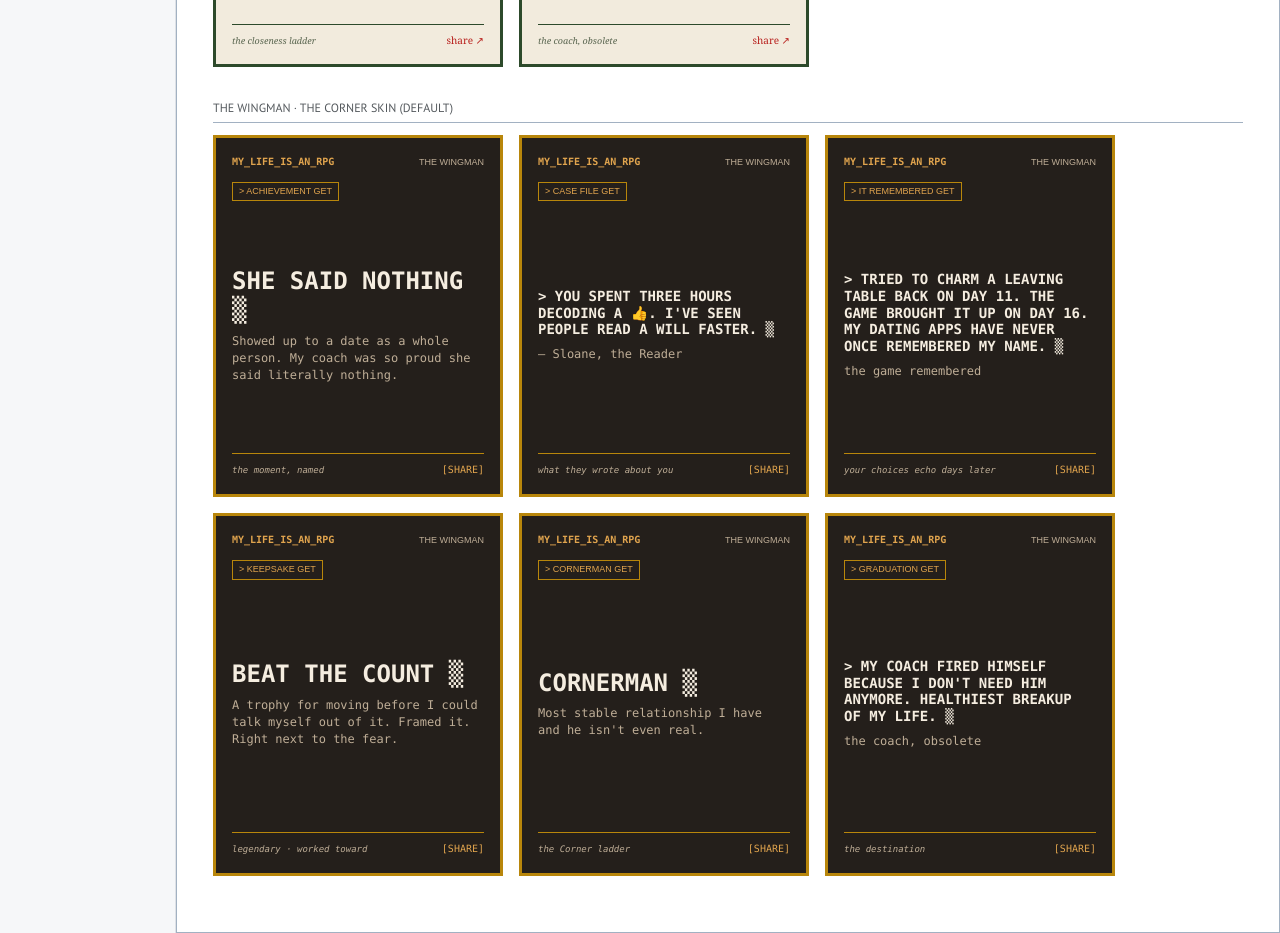
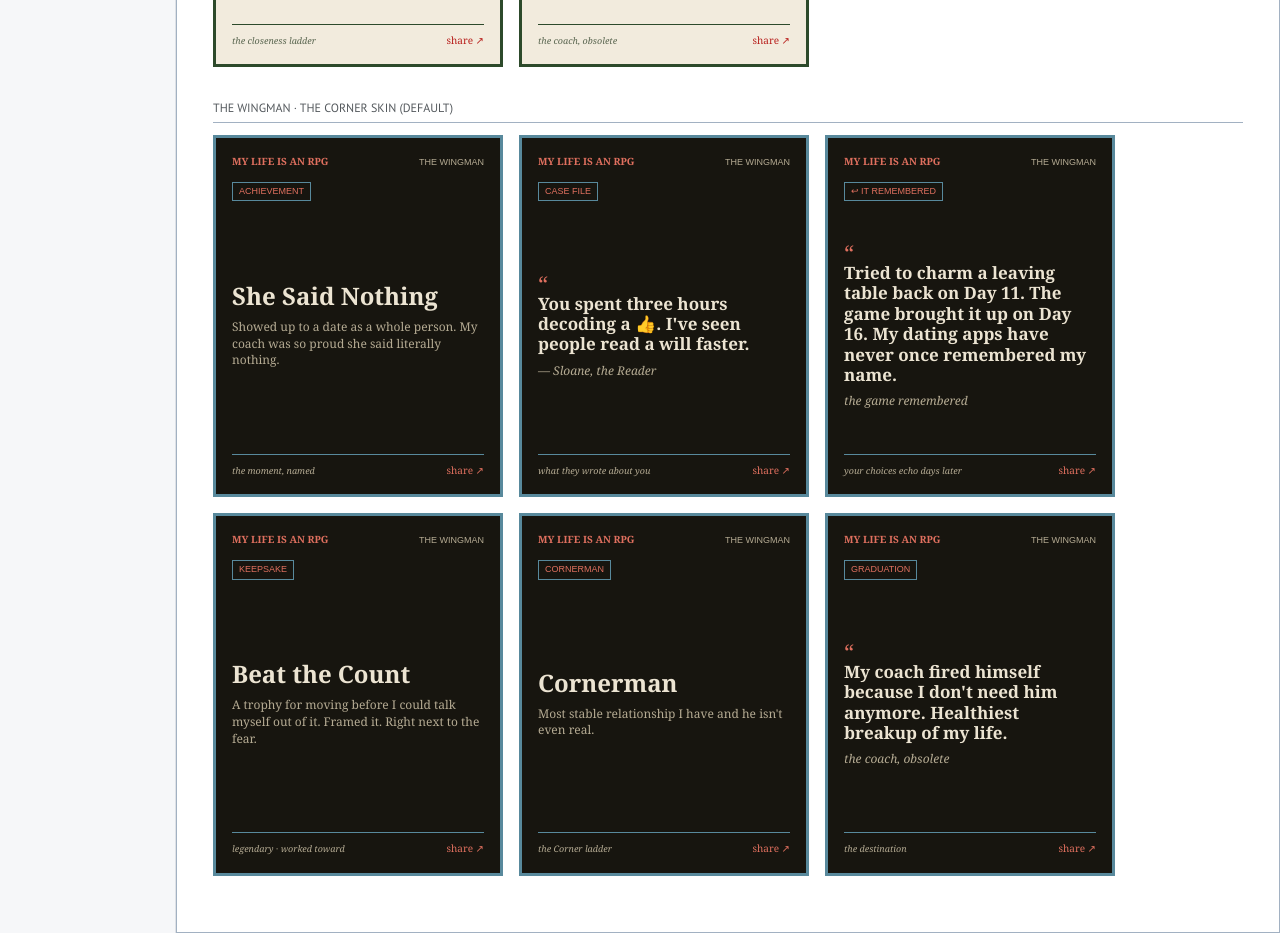
Before and after one commit to cybervaldez/myliar-website, a Next.js app: page /cards in a window 1280 px wide. Shown: the part 3160-4093 px from the top of the page. Built offline with nearby package versions, Linux system fonts and the light colour scheme.

Commit message:
deploy: sync website/ from monorepo @ 2a40cd4

```diff
--- a/app/cards/share-card.tsx
+++ b/app/cards/share-card.tsx
@@ -15,7 +15,7 @@ export const SKINS: Record<string, SkinDef> = {
   parchment: { bg: "#f2ebdd", ink: "#1a1a1a", sub: "#5a6650", accent: "#b81f1c", border: "#2d4a2b", mono: false, round: "rounded-[2px]", label: "Parchment & Ink" },
   vibrant: { bg: "#f6e9c9", ink: "#4a3a22", sub: "#6f5a38", accent: "#e0531f", border: "#e0531f", mono: false, round: "rounded-[14px]", label: "Vibrant Realm" },
   dos: { bg: "#00140a", ink: "#43ff8d", sub: "#2aa860", accent: "#43ff8d", border: "#43ff8d", mono: true, round: "rounded-none", label: "DOS-era" },
-  corner: { bg: "#241f1b", ink: "#f5ede0", sub: "#bfae97", accent: "#e0a44e", border: "#b8860b", mono: true, round: "rounded-none", label: "the Corner" },
+  corner: { bg: "#17150f", ink: "#ece4d2", sub: "#b5ab93", accent: "#e0705f", border: "#58899c", mono: false, round: "rounded-none", label: "the Corner" },
   // genre vibes (the spin-off lens)
   anime: { bg: "#fdeef3", ink: "#2a1620", sub: "#9a5e72", accent: "#e0357a", border: "#e0357a", mono: false, round: "rounded-[10px]", label: "90s anime" },
   cottagecore: { bg: "#eef1e3", ink: "#38422a", sub: "#6f7a55", accent: "#7a8c3a", border: "#97a35a", mono: false, round: "rounded-[16px]", label: "cottagecore" },
--- a/app/globals.css
+++ b/app/globals.css
@@ -59,6 +59,18 @@
   --forest:#ffce5e; --forest-dim:#e0a93a; --spot-red:#ffe08a; --margin-ink:#c98a1f;
   --theme-display:'Courier New',ui-monospace,monospace; --theme-body:'Courier New',ui-monospace,monospace;
   --panel-radius:0px; --panel-shadow:0 0 14px rgba(255,176,0,.18);
+}
+/* The Corner · light (gym daylight — The Wingman's native theme) */
+:root[data-pack="corner"][data-mode="light"]{
+  --paper:#e8e2d6; --paper-shade:#dad2c2; --ink:#1c1a17; --ink-soft:#45403a;
+  --forest:#2e5266; --forest-dim:#4c778c; --spot-red:#b23a2e; --margin-ink:#6e665a;
+  --panel-radius:0px; --panel-shadow:5px 5px 0 rgba(28,26,23,0.18);
+}
+/* The Corner · dark (late session, single light) */
+:root[data-pack="corner"][data-mode="dark"]{
+  --paper:#17150f; --paper-shade:#201d15; --ink:#ece4d2; --ink-soft:#b5ab93;
+  --forest:#6fa8be; --forest-dim:#58899c; --spot-red:#e0705f; --margin-ink:#9a9078;
+  --panel-radius:0px; --panel-shadow:5px 5px 0 rgba(0,0,0,0.4);
 }
 /* Optional font override (Vibrant/Parchment only; DOS forces mono) */
 :root:not([data-pack="dos"])[data-font="maple"]{--theme-display:'Maplestory',sans-serif;--theme-body:'Maplestory',sans-serif;}
--- a/app/wiki/wiki-data.ts
+++ b/app/wiki/wiki-data.ts
@@ -37,6 +37,7 @@ export interface CampaignMeta {
   tagline: string;
   gift: string;
   runId: string;
+  nativeThemeId: string; // theme_pack id this campaign wears (e.g. 'corner')
   motif: { kind: string; pattern: string; hook: string };
   relTierNames: string[];
 }
--- a/scripts/sync-parity.mjs
+++ b/scripts/sync-parity.mjs
@@ -685,6 +685,9 @@ function extractCampaignMeta() {
       tagline: dartField(b, "tagline"),
       gift: dartField(b, "gift"),
       runId: dartField(b, "runId") || "",
+      // the campaign's native display theme (theme_pack id) — defaults to
+      // 'parchment' (the home default) when the Campaign omits it.
+      nativeThemeId: dartField(b, "nativeThemeId") || "parchment",
       motif: { kind: grab("kind"), pattern: grab("pattern"), hook: grab("hook") },
       relTierNames,
     });
```
Also changed, not shown: app/lib/parity.generated.json.
